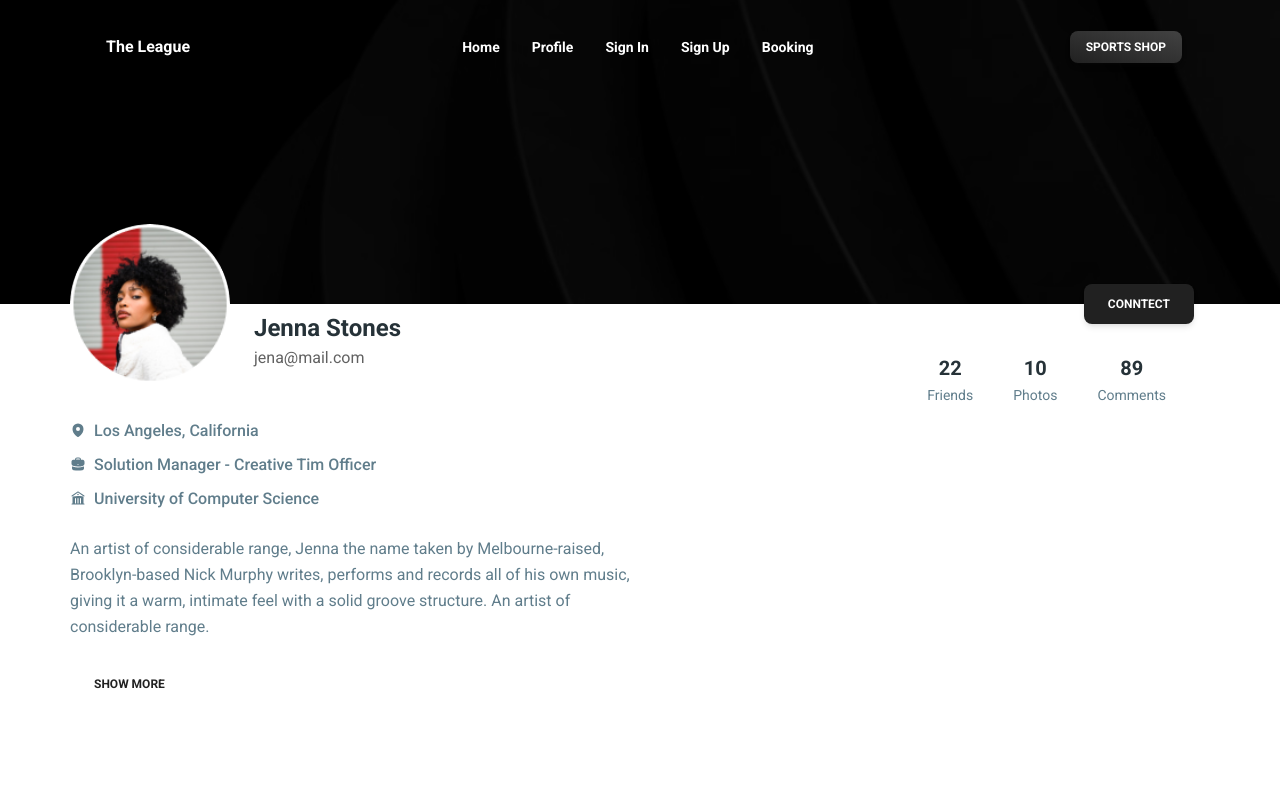
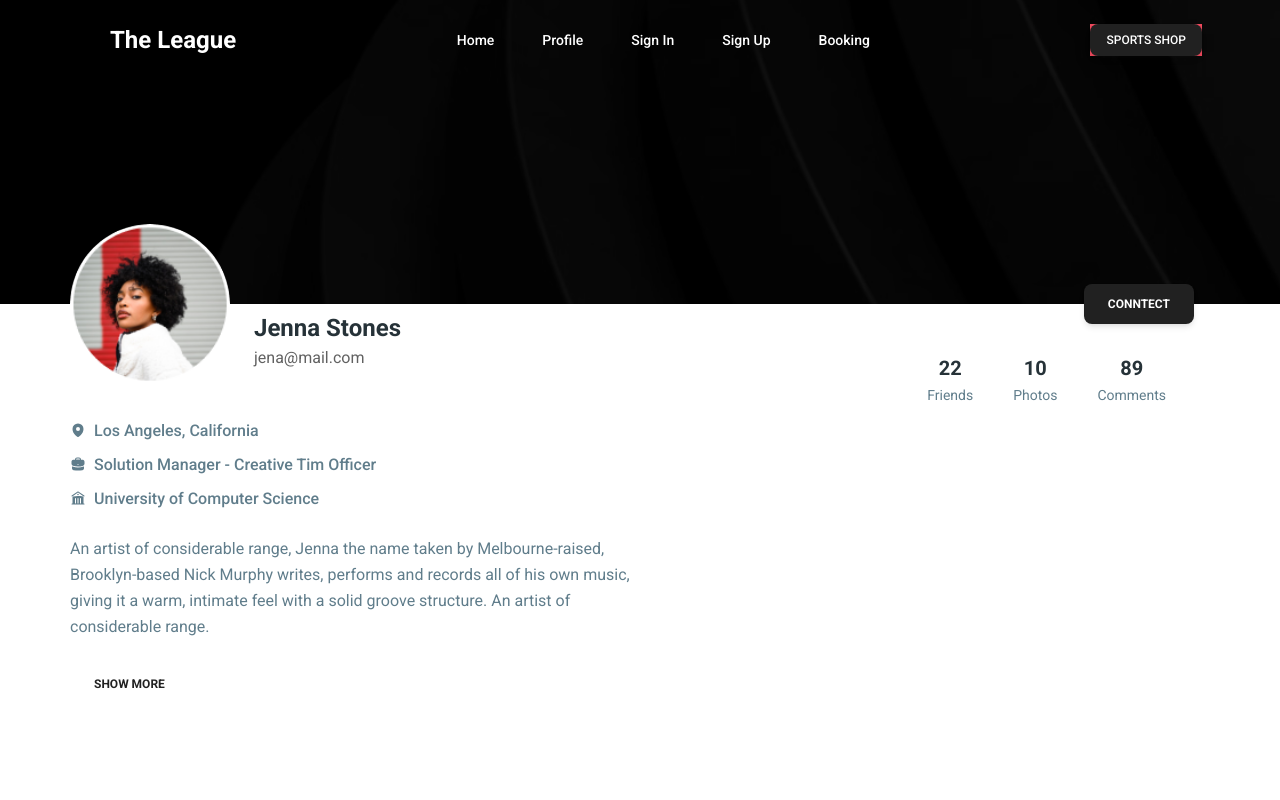
Before and after one commit to Kshitij-0710/The-League-Frontend, a React (Vite) app: page /profile in a window 1280 px wide. Shown: the top 800 px of the page. Built offline with nearby package versions, Linux system fonts and the light colour scheme.

Commit message:
Enhance Navbar functionality and styling: added scroll detection for dynamic background, improved link styles, and adjusted layout for better responsiveness.

```diff
--- a/src/widgets/layout/navbar.jsx
+++ b/src/widgets/layout/navbar.jsx
@@ -12,16 +12,23 @@ import { Bars3Icon, XMarkIcon } from "@heroicons/react/24/outline";
 
 export function Navbar({ brandName, routes, action }) {
   const [openNav, setOpenNav] = React.useState(false);
+  const [scrolled, setScrolled] = React.useState(false);
 
   React.useEffect(() => {
-    window.addEventListener(
-      "resize",
-      () => window.innerWidth >= 960 && setOpenNav(false)
-    );
+    const handleResize = () => window.innerWidth >= 960 && setOpenNav(false);
+    const handleScroll = () => setScrolled(window.scrollY > 20);
+
+    window.addEventListener("resize", handleResize);
+    window.addEventListener("scroll", handleScroll);
+
+    return () => {
+      window.removeEventListener("resize", handleResize);
+      window.removeEventListener("scroll", handleScroll);
+    };
   }, []);
 
   const navList = (
-    <ul className="mb-4 mt-2 flex flex-col gap-2 text-inherit lg:mb-0 lg:mt-0 lg:flex-row lg:items-center lg:gap-6">
+    <ul className="mb-4 mt-2 flex flex-col gap-2 text-inherit lg:mb-0 lg:mt-0 lg:flex-row lg:items-center lg:gap-8">
       {routes.map(({ name, path, icon, href, target }) => (
         <Typography
           key={name}
@@ -34,25 +41,31 @@ export function Navbar({ brandName, routes, action }) {
             <a
               href={href}
               target={target}
-              className="flex items-center gap-1 p-1 font-bold"
+              className="group relative flex items-center gap-2 p-3 font-medium transition-all duration-300 hover:text-[#EF495D] lg:p-2"
             >
               {icon &&
                 React.createElement(icon, {
-                  className: "w-[18px] h-[18px] opacity-75 mr-1",
+                  className: "w-5 h-5 opacity-75 transition-all duration-300 group-hover:opacity-100",
                 })}
-              {name}
+              <span className="relative">
+                {name}
+                <span className="absolute -bottom-1 left-0 h-0.5 w-0 bg-[#EF495D] transition-all duration-300 group-hover:w-full"></span>
+              </span>
             </a>
           ) : (
             <Link
               to={path}
               target={target}
-              className="flex items-center gap-1 p-1 font-bold"
+              className="group relative flex items-center gap-2 p-3 font-medium transition-all duration-300 hover:text-[#EF495D] lg:p-2"
             >
               {icon &&
                 React.createElement(icon, {
-                  className: "w-[18px] h-[18px] opacity-75 mr-1",
+                  className: "w-5 h-5 opacity-75 transition-all duration-300 group-hover:opacity-100",
                 })}
-              {name}
+              <span className="relative">
+                {name}
+                <span className="absolute -bottom-1 left-0 h-0.5 w-0 bg-[#EF495D] transition-all duration-300 group-hover:w-full"></span>
+              </span>
             </Link>
           )}
         </Typography>
@@ -61,42 +74,62 @@ export function Navbar({ brandName, routes, action }) {
   );
 
   return (
-    <MTNavbar color="transparent" className="p-3">
-      <div className="container mx-auto flex items-center justify-between text-white">
-        <Link to="/">
-          <Typography className="mr-4 ml-2 cursor-pointer py-1.5 font-bold">
+    <MTNavbar
+      color="transparent"
+      className={`fixed top-0 z-50 border-none p-0 transition-all duration-300 ${
+        scrolled
+          ? "bg-white/95 backdrop-blur-sm shadow-lg border-b border-gray-200"
+          : "bg-transparent"
+      }`}
+      fullWidth
+    >
+      <div className={`container mx-auto flex items-center justify-between px-6 py-4 transition-colors duration-300 ${
+        scrolled ? "text-gray-800" : "text-white"
+      }`}>
+        <Link to="/" className="group">
+          <Typography className={`cursor-pointer py-2 text-2xl font-bold transition-all duration-300 group-hover:text-[#EF495D] ${
+            scrolled ? "text-[#EF495D]" : "text-white"
+          }`}>
             {brandName}
           </Typography>
         </Link>
+
         <div className="hidden lg:block">{navList}</div>
-        <div className="hidden gap-2 lg:flex">
+
+        <div className="hidden gap-4 lg:flex">
           {React.cloneElement(action, {
-            className: "hidden lg:inline-block",
+            className: "hidden lg:inline-block bg-[#EF495D] hover:bg-[#e63946] transition-all duration-300 hover:shadow-lg border-none",
           })}
         </div>
+
         <IconButton
           variant="text"
-          size="sm"
-          color="white"
-          className="ml-auto text-inherit hover:bg-transparent focus:bg-transparent active:bg-transparent lg:hidden"
+          size="lg"
+          className={`group ml-auto transition-all duration-300 hover:bg-[#EF495D]/10 focus:bg-[#EF495D]/10 lg:hidden ${
+            scrolled ? "text-gray-800 hover:text-[#EF495D]" : "text-white hover:text-[#EF495D]"
+          }`}
           onClick={() => setOpenNav(!openNav)}
         >
           {openNav ? (
-            <XMarkIcon strokeWidth={2} className="h-6 w-6" />
+            <XMarkIcon strokeWidth={2} className="h-6 w-6 transition-transform duration-300" />
           ) : (
-            <Bars3Icon strokeWidth={2} className="h-6 w-6" />
+            <Bars3Icon strokeWidth={2} className="h-6 w-6 transition-transform duration-300" />
           )}
         </IconButton>
       </div>
+
       <MobileNav
-        className="rounded-xl bg-white px-4 pt-2 pb-4 text-blue-gray-900"
+        className="rounded-xl bg-white/95 backdrop-blur-sm px-6 pt-4 pb-6 text-gray-800 shadow-xl border border-gray-200"
         open={openNav}
       >
         <div className="container mx-auto">
+          <div className="mb-4 h-px bg-gray-200"></div>
           {navList}
-          {React.cloneElement(action, {
-            className: "w-full block",
-          })}
+          <div className="mt-6">
+            {React.cloneElement(action, {
+              className: "w-full block bg-[#EF495D] hover:bg-[#e63946] transition-all duration-300 hover:shadow-lg border-none",
+            })}
+          </div>
         </div>
       </MobileNav>
     </MTNavbar>
@@ -109,8 +142,14 @@ Navbar.defaultProps = {
     <a
       href="https://www.creative-tim.com/product/material-tailwind-kit-react"
       target="_blank"
+      rel="noopener noreferrer"
     >
-      <Button variant="gradient" size="sm" fullWidth>
+      <Button
+        variant="filled"
+        size="sm"
+        fullWidth
+        className="font-medium"
+      >
         Sports Shop
       </Button>
     </a>
```
